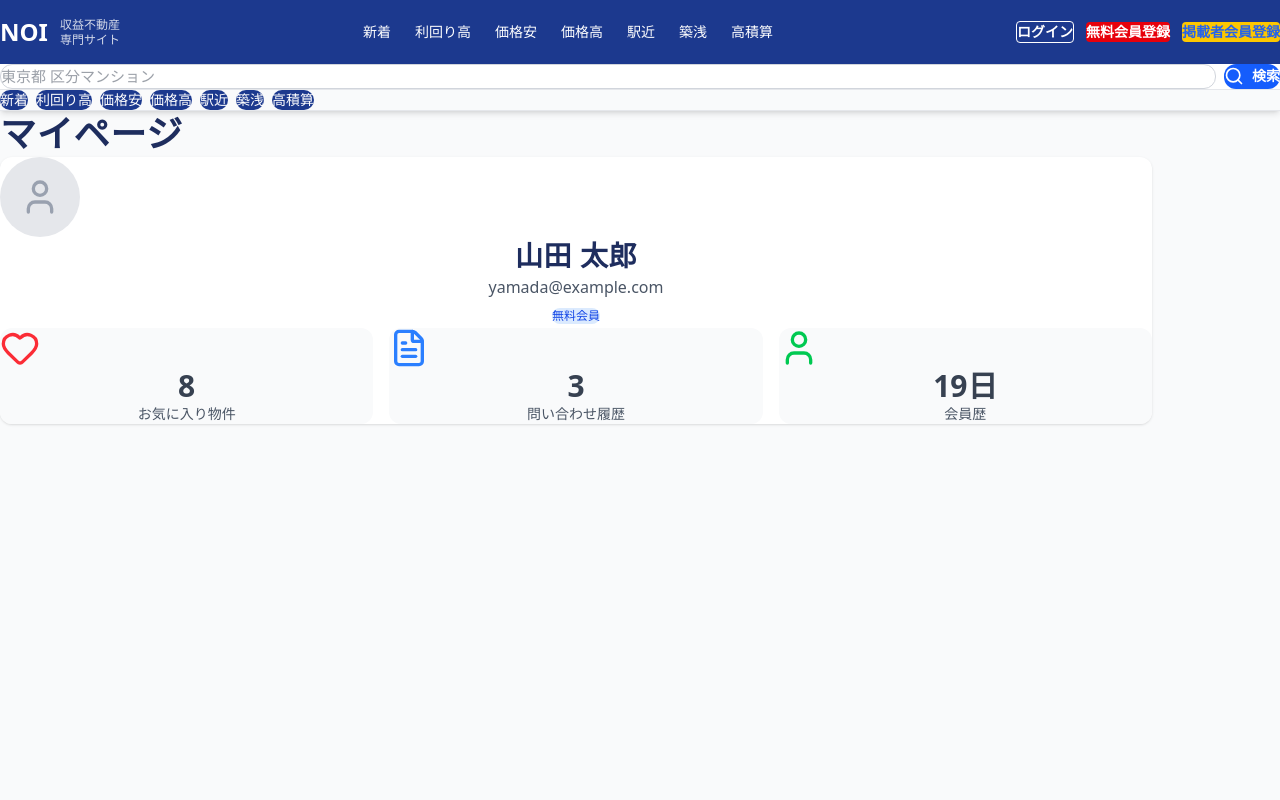
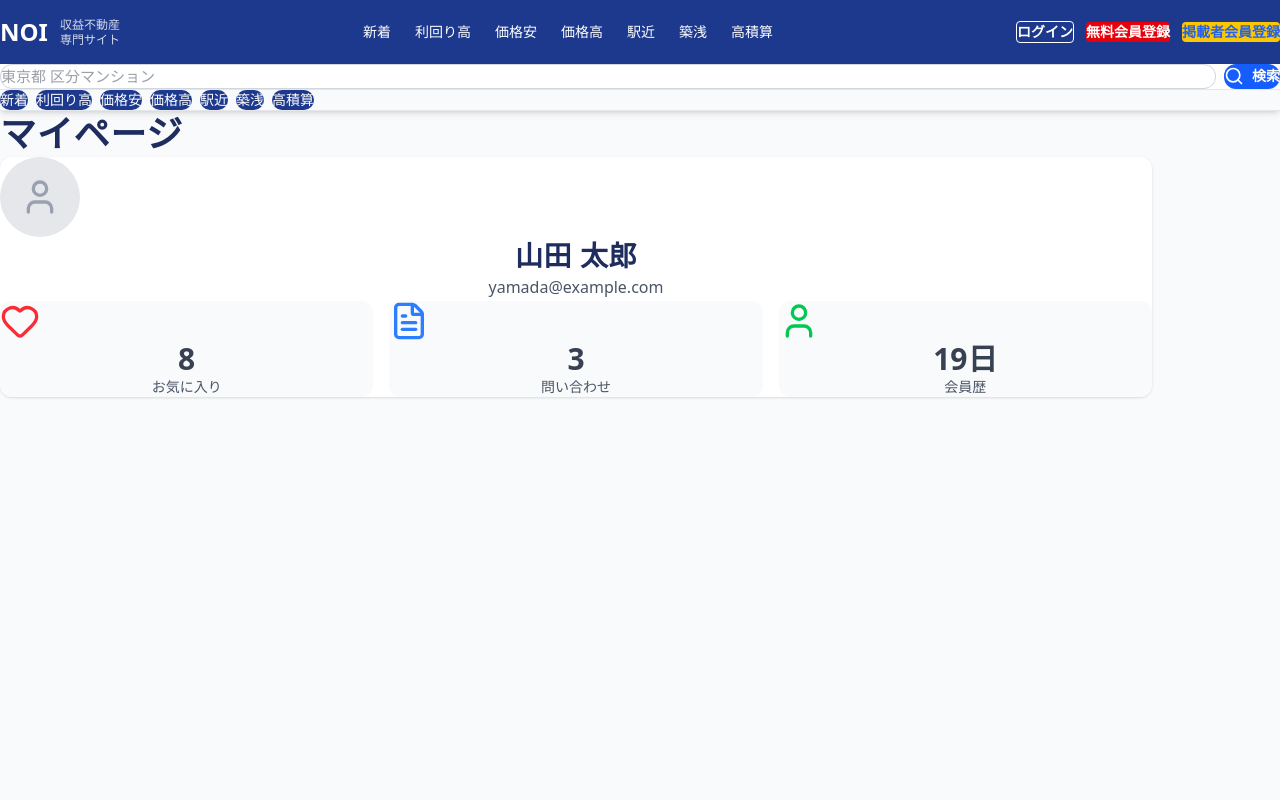
Before and after one commit to narita-KR/noi-platform, a Next.js app: page /mypage in a window 1280 px wide. Shown: the top 800 px of the page. Built offline with nearby package versions, Linux system fonts and the light colour scheme.

Commit message:
fix mypage component

```diff
--- a/app/(main)/mypage/page.tsx
+++ b/app/(main)/mypage/page.tsx
@@ -6,7 +6,6 @@ export default function MyPage() {
   return (
     <div className="max-w-6xl mx-auto px-4 py-8">
       <h1 className="text-2xl font-bold mb-6">マイページ</h1>
-
       <div className="bg-white rounded-lg shadow-sm p-6">
         <div className="text-center mb-8">
           <div className="w-20 h-20 bg-gray-200 rounded-full mx-auto mb-4 flex items-center justify-center">
@@ -14,24 +13,18 @@ export default function MyPage() {
           </div>
           <h2 className="text-xl font-bold mb-1">山田 太郎</h2>
           <p className="text-gray-600">yamada@example.com</p>
-          <span className="inline-block mt-2 px-3 py-1 bg-blue-100 text-blue-700 text-xs rounded-full">
-            無料会員
-          </span>
         </div>
-
         <div className="grid grid-cols-1 md:grid-cols-3 gap-4">
           <div className="text-center p-6 bg-gray-50 rounded-lg">
             <Heart className="w-10 h-10 mx-auto mb-3 text-red-500" />
             <p className="text-3xl font-bold mb-1">8</p>
-            <p className="text-sm text-gray-600">お気に入り物件</p>
+            <p className="text-sm text-gray-600">お気に入り</p>
           </div>
-
           <div className="text-center p-6 bg-gray-50 rounded-lg">
             <FileText className="w-10 h-10 mx-auto mb-3 text-blue-500" />
             <p className="text-3xl font-bold mb-1">3</p>
-            <p className="text-sm text-gray-600">問い合わせ履歴</p>
+            <p className="text-sm text-gray-600">問い合わせ</p>
           </div>
-
           <div className="text-center p-6 bg-gray-50 rounded-lg">
             <User className="w-10 h-10 mx-auto mb-3 text-green-500" />
             <p className="text-3xl font-bold mb-1">19日</p>
```
